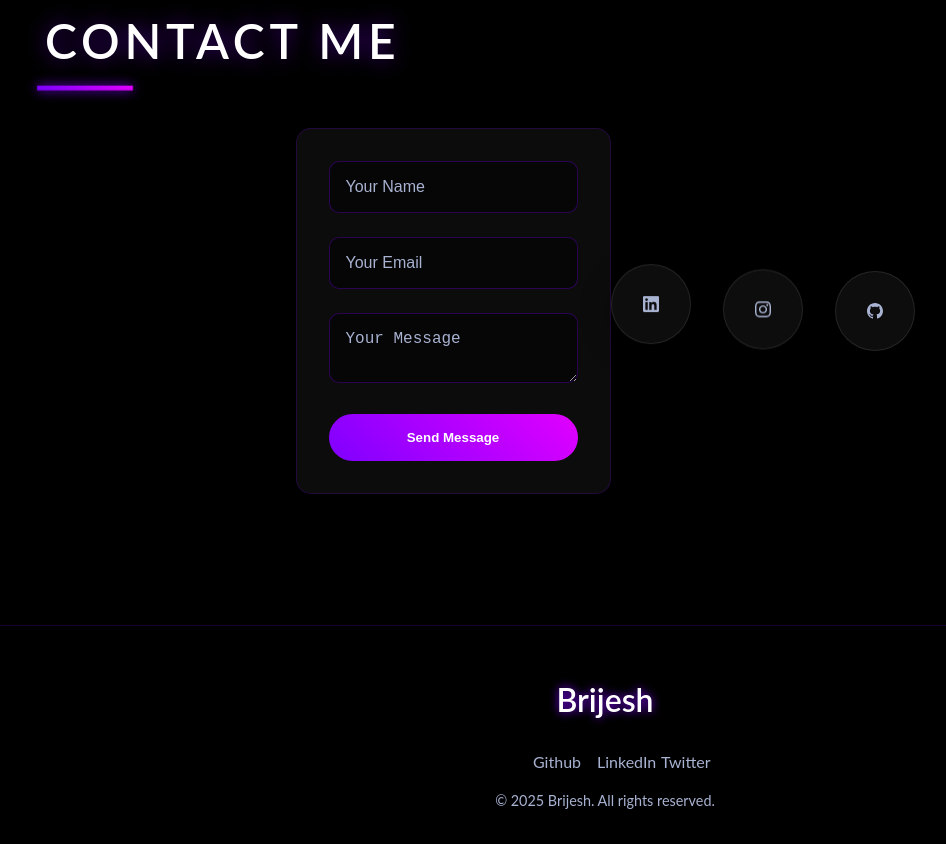
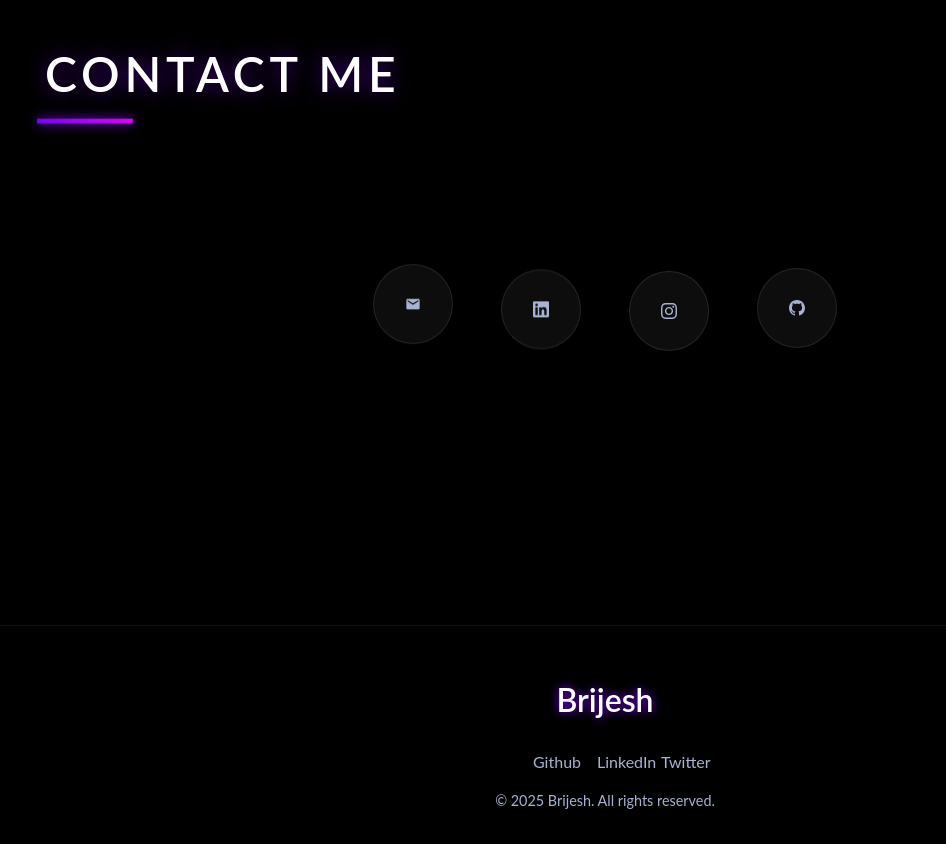
Before and after one commit to tenacious7/My-Portfolio, a website built with Vite: page index.html in a window 1280 px wide. Shown: the part 5618-6462 px from the top of the page, without its empty margins (35-981 px from the left). Built offline with nearby package versions, Linux system fonts and the light colour scheme; a script that the page names is missing.

Commit message:
Remove Contact Form and Add Email Logo

```diff
--- a/index.html
+++ b/index.html
@@ -326,20 +326,14 @@
       <div class="section-content">
         <h2 class="section-title" data-aos="fade-up" data-aos-duration="1500">CONTACT ME</h2>
         <div class="contact-container-new">
-          <form class="contact-form" data-aos="fade-up" data-aos-duration="1500">
-            <div class="form-group">
-              <input type="text" name="name" placeholder="Your Name" required>
-            </div>
-            <div class="form-group">
-              <input type="email" name="email" placeholder="Your Email" required>
-            </div>
-            <div class="form-group">
-              <textarea name="message" placeholder="Your Message" required></textarea>
-            </div>
-            <button type="submit" class="send-message">Send Message</button>
-          </form>
+          <div class="social-buttons" data-aos="fade-up" data-aos-duration="1500">
+            <a href="mailto:brijesghadei313@gmail.com" class="social-btn email">
+              <svg class="social-icon" viewBox="0 0 24 24" fill="currentColor">
+                <path d="M20 4H4c-1.1 0-1.99.9-1.99 2L2 18c0 1.1.9 2 2 2h16c1.1 0 2-.9 2-2V6c0-1.1-.9-2-2-2zm0 4l-8 5-8-5V6l8 5 8-5v2z"/>
+              </svg>
+              <span class="social-text">Email</span>
+            </a>
 
-          <div class="social-buttons" data-aos="fade-up" data-aos-duration="1500">
             <a href="https://www.linkedin.com/in/brijesh-kumar-ghadei" target="_blank" class="social-btn linkedin">
               <svg class="social-icon" viewBox="0 0 24 24" fill="currentColor">
                 <path d="M20.447 20.452h-3.554v-5.569c0-1.328-.027-3.037-1.852-3.037-1.853 0-2.136 1.445-2.136 2.939v5.667H9.351V9h3.414v1.561h.046c.477-.9 1.637-1.85 3.37-1.85 3.601 0 4.267 2.37 4.267 5.455v6.286zM5.337 7.433c-1.144 0-2.063-.926-2.063-2.065 0-1.138.92-2.063 2.063-2.063 1.14 0 2.064.925 2.064 2.063 0 1.139-.925 2.065-2.064 2.065zm1.782 13.019H3.555V9h3.564v11.452zM22.225 0H1.771C.792 0 0 .774 0 1.729v20.542C0 23.227.792 24 1.771 24h20.451C23.2 24 24 23.227 24 22.271V1.729C24 .774 23.2 0 22.222 0h.003z"/>
--- a/styles.css
+++ b/styles.css
@@ -748,7 +748,7 @@ h1 {
 
 .social-buttons {
   display: flex;
-  gap: 2rem;
+  gap: 3rem;
   flex-wrap: wrap;
   justify-content: center;
 }
@@ -861,6 +861,24 @@ h1 {
   color: #333;
 }
 
+/* Email Styling */
+.social-btn.email {
+  color: #ea4335;
+}
+
+.social-btn.email:hover {
+  background: linear-gradient(135deg, #ea4335, #d33b2c);
+  color: white;
+  transform: translateY(-8px) scale(1.1);
+  box-shadow: 0 20px 40px rgba(234, 67, 53, 0.4);
+}
+
+.social-btn.email:hover .social-text {
+  opacity: 1;
+  bottom: -35px;
+  color: #ea4335;
+}
+
 /* Pulse Animation */
 .social-btn:hover .social-icon {
   animation: pulse 0.6s ease-in-out;
@@ -908,6 +926,10 @@ h1 {
   animation-delay: 1s;
 }
 
+.social-btn:nth-child(4) {
+  animation-delay: 1.5s;
+}
+
 @keyframes float {
   0%, 100% {
     transform: translateY(0px);
@@ -1346,7 +1368,7 @@ footer {
   }
 
   .social-buttons {
-    gap: 1.5rem;
+    gap: 2rem;
   }
 
   .social-btn {
@@ -1529,7 +1551,7 @@ footer {
   }
 
   .social-buttons {
-    gap: 1rem;
+    gap: 1.5rem;
   }
 
   .social-btn {
```
